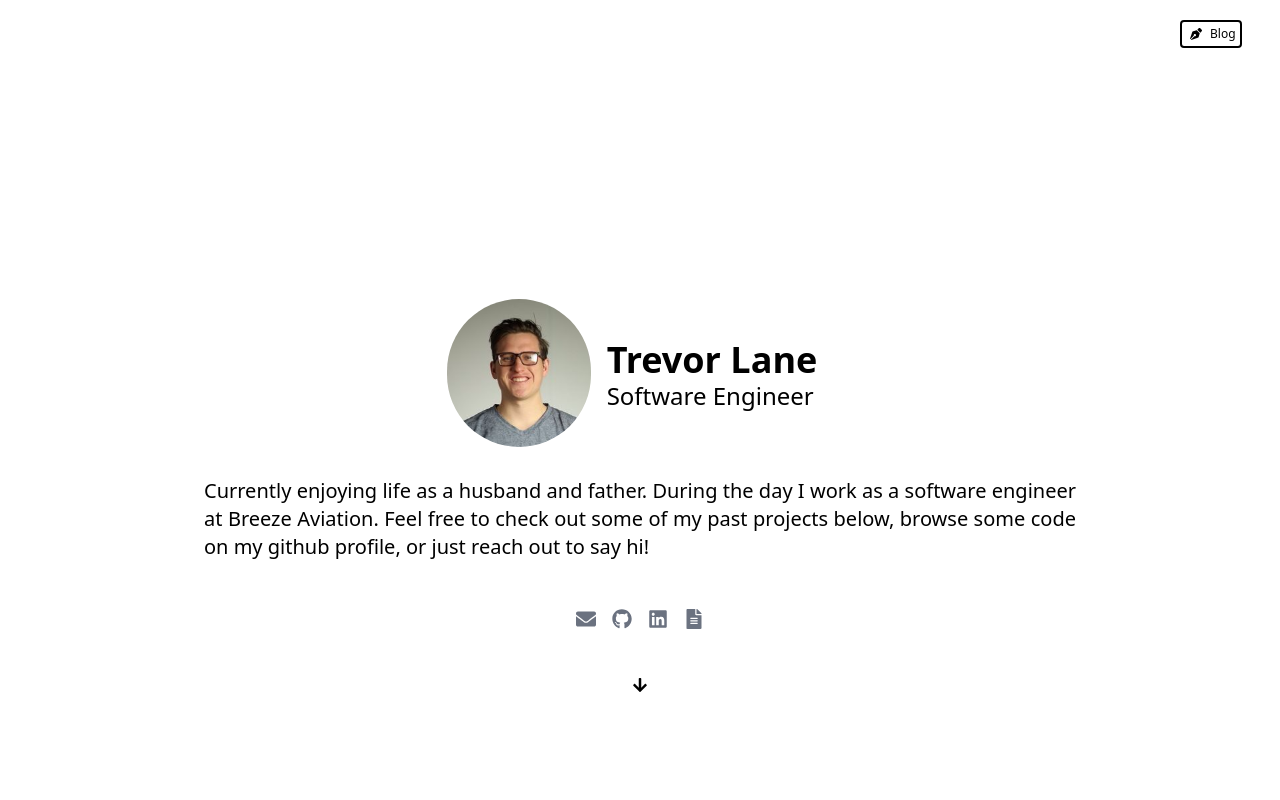
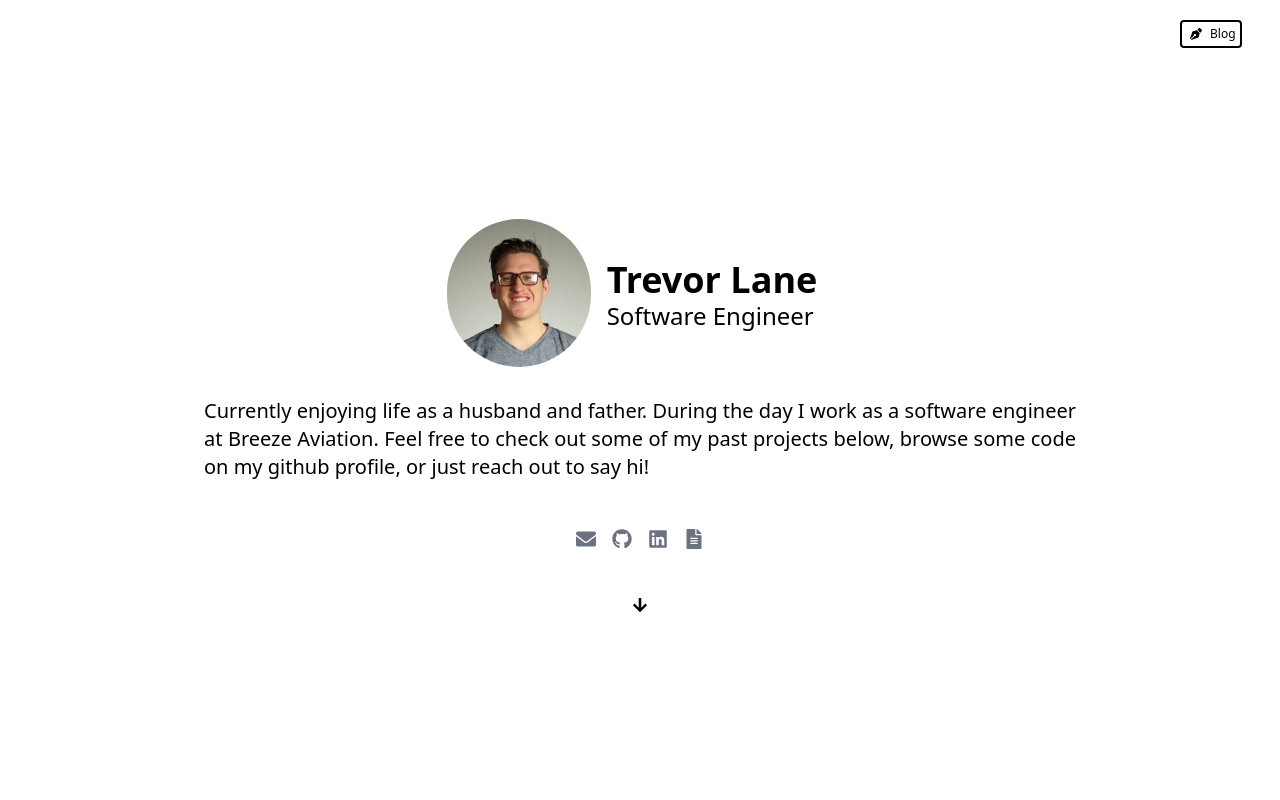
Before and after one commit to trevorhere/project-site-template, a Next.js app: page / in a window 1280 px wide. Shown: the top 800 px of the page. Built offline with nearby package versions, Linux system fonts and the light colour scheme.

Commit message:
remove padding above selfie

```diff
--- a/pages/index.js
+++ b/pages/index.js
@@ -25,7 +25,7 @@ export default function Home() {
             </button>
         </div>
       </div>
-      <div className="z-0 flex mt-100 w-screen fixed  h-screen items-center content-center pt-40 mx-auto sm:px-6 lg:px-8 ">
+      <div className="z-0 flex mt-100 w-screen fixed  h-screen items-center content-center mx-auto sm:px-6 lg:px-8 ">
       <div className="flex flex-col max-w-4xl mt-6 mx-auto items-center">
         <div className="flex flex-row flex-wrap justify-center items-center">
           <div className="flex-shrink-0 self-center w-36">
```
